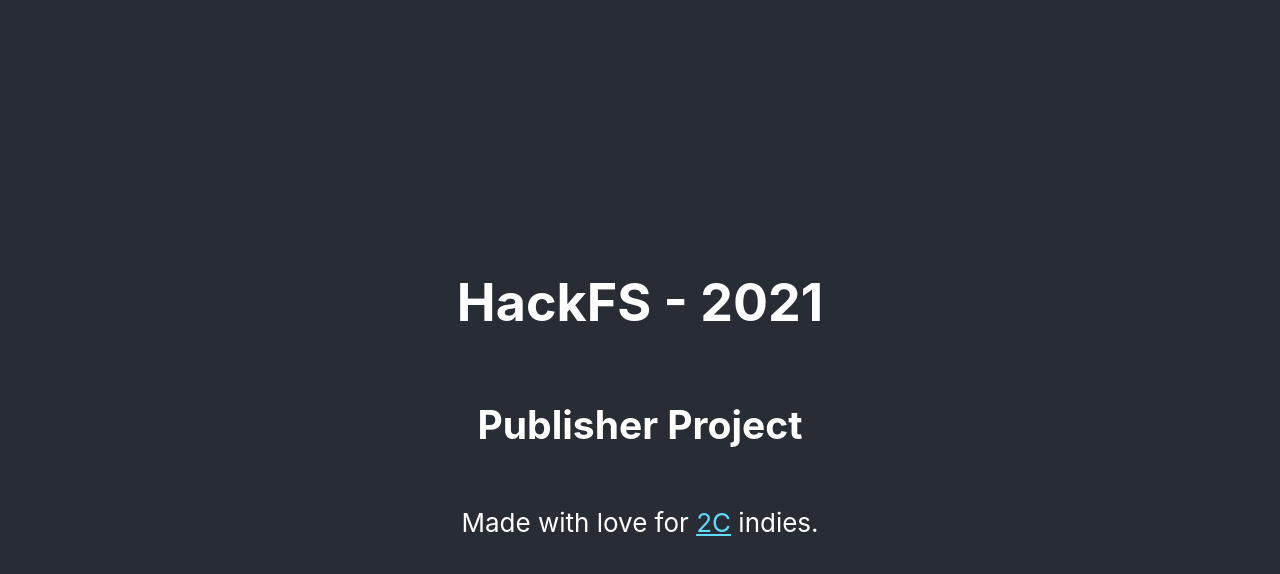
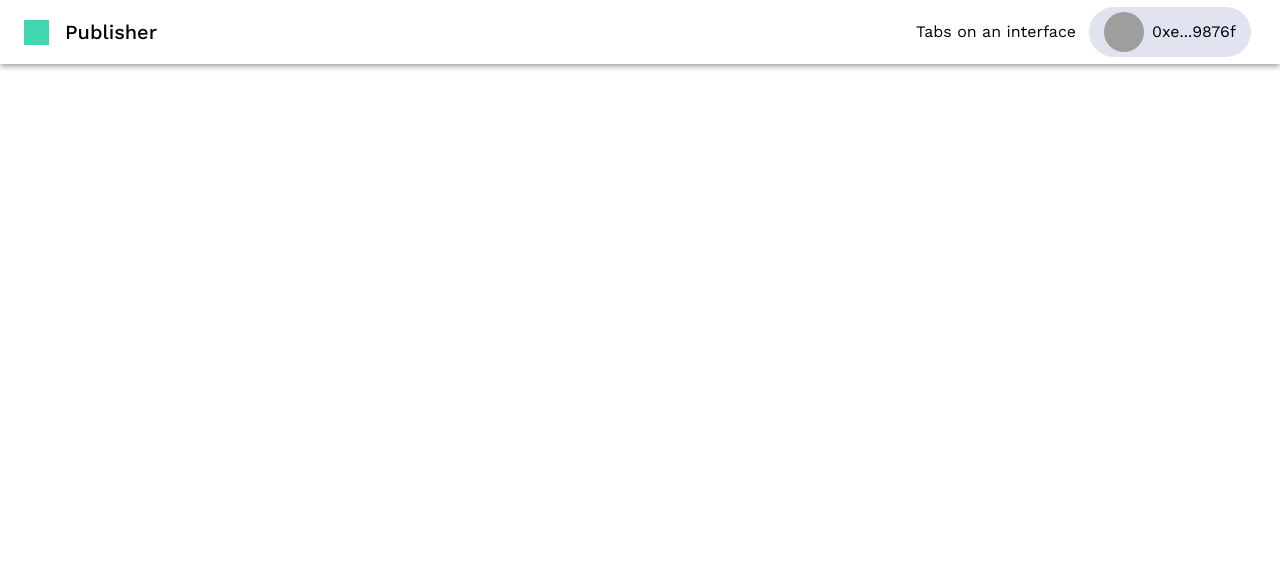
Before and after one commit to 2CPublisher/2CPublisher, a React (Create React App) app: page / in a window 1280 px wide. Shown: the top 574 px of the page. Built offline with nearby package versions, Linux system fonts and the light colour scheme; grey boxes are pictures that could not be loaded.

Commit message:
Add MainLayout and Top navbar

```diff
--- a/package.json
+++ b/package.json
@@ -3,6 +3,9 @@
   "version": "0.1.0",
   "private": true,
   "dependencies": {
+    "@emotion/react": "^11.4.0",
+    "@emotion/styled": "^11.3.0",
+    "@material-ui/core": "^5.0.0-beta.2",
     "@testing-library/jest-dom": "^5.11.4",
     "@testing-library/react": "^11.1.0",
     "@testing-library/user-event": "^12.1.10",
--- a/public/index.html
+++ b/public/index.html
@@ -15,6 +15,9 @@
       user's mobile device or desktop. See https://developers.google.com/web/fundamentals/web-app-manifest/
     -->
     <link rel="manifest" href="%PUBLIC_URL%/manifest.json" />
+    <link rel="preconnect" href="https://fonts.googleapis.com">
+    <link rel="preconnect" href="https://fonts.gstatic.com" crossorigin>
+    <link href="https://fonts.googleapis.com/css2?family=Work+Sans:ital,wght@0,400;0,500;0,600;1,400;1,500;1,600&display=swap" rel="stylesheet">
     <!--
       Notice the use of %PUBLIC_URL% in the tags above.
       It will be replaced with the URL of the `public` folder during the build.
--- /dev/null
+++ b/src/components/Layout/index.tsx
@@ -0,0 +1,51 @@
+import * as React from "react"
+import Grid from "@material-ui/core/Grid"
+import AppBar from "@material-ui/core/AppBar"
+import Box from "@material-ui/core/Box"
+import Toolbar from "@material-ui/core/Toolbar"
+import Typography from "@material-ui/core/Typography"
+import UserAddressInfo from "../UserAddressInfo"
+
+import styled from "@emotion/styled"
+
+const Square = styled.div`
+  width: 25px;
+  height: 25px;
+  background: #41d5b0;
+`
+
+type MainLayoutProps = { children: React.ReactNode }
+
+const MainLayout = ({ children }: MainLayoutProps) => {
+  return (
+    <>
+      <Box sx={{ flexGrow: 1 }}>
+        <AppBar position="static">
+          <Toolbar>
+            <Square />
+            <Typography
+              variant="h6"
+              component="div"
+              sx={{ flexGrow: 1, marginLeft: 2 }}
+            >
+              Publisher
+            </Typography>
+            <Typography
+              variant="subtitle1"
+              component="div"
+              sx={{ marginRight: 1 }}
+            >
+              Tabs on an interface
+            </Typography>
+            <UserAddressInfo />
+          </Toolbar>
+        </AppBar>
+        <Grid container direction="column" alignContent="center">
+          {children}
+        </Grid>
+      </Box>
+    </>
+  )
+}
+
+export default MainLayout
--- /dev/null
+++ b/src/components/UserAddressInfo/index.tsx
@@ -0,0 +1,30 @@
+import Avatar from "@material-ui/core/Avatar"
+import Typography from "@material-ui/core/Typography"
+import styled from "@emotion/styled"
+
+const UserInfoContainer = styled.div`
+  display: flex;
+  justify-content: space-between;
+  align-items: center;
+  border-radius: 25px;
+  background-color: #e1e4f0;
+  padding: 5px 15px 5px 15px;
+  margin: 0 5px 0 5px;
+`
+
+const UserAddressInfo = () => {
+  return (
+    <UserInfoContainer>
+      <Avatar
+        sx={{ width: 40, height: 40 }}
+        alt="Nico Valencia"
+        src="https://pbs.twimg.com/profile_images/1420834839159209984/8DT-YW8Z_400x400.jpg"
+      />
+      <Typography variant="subtitle1" component="div" sx={{ marginLeft: 1 }}>
+        0xe...9876f
+      </Typography>
+    </UserInfoContainer>
+  )
+}
+
+export default UserAddressInfo
--- a/src/index.tsx
+++ b/src/index.tsx
@@ -3,10 +3,32 @@ import ReactDOM from "react-dom"
 import "./index.css"
 import Home from "./pages/Home/Home"
 import reportWebVitals from "./reportWebVitals"
+import { createTheme, ThemeProvider } from "@material-ui/core/styles"
+
+const theme = createTheme({
+  palette: {
+    mode: "light",
+    primary: {
+      main: "#fff",
+      contrastText: "#000",
+    },
+    secondary: {
+      light: "#67dcbf",
+      main: "#41D4B0",
+      dark: "#2d947b",
+      contrastText: "#fff",
+    },
+  },
+  typography: {
+    fontFamily: "'Work Sans', sans-serif",
+  },
+})
 
 ReactDOM.render(
   <React.StrictMode>
-    <Home />
+    <ThemeProvider theme={theme}>
+      <Home />
+    </ThemeProvider>
   </React.StrictMode>,
   document.getElementById("root")
 )
--- a/src/pages/Home/Home.tsx
+++ b/src/pages/Home/Home.tsx
@@ -1,20 +1,11 @@
+import MainLayout from "../../components/Layout"
 import "./Home.css"
 
 function Home() {
   return (
-    <div className="App">
-      <header className="App-header">
-        <h1>HackFS - 2021</h1>
-        <h2>Publisher Project</h2>
-        <p>
-          Made with love for{" "}
-          <a className="App-link" href="twoscomplement.io">
-            2C
-          </a>{" "}
-          indies.
-        </p>
-      </header>
-    </div>
+    <MainLayout>
+      <div />
+    </MainLayout>
   )
 }
 
```
Also changed, not shown: 1 other file (tests, documents, lock files or other folders).
